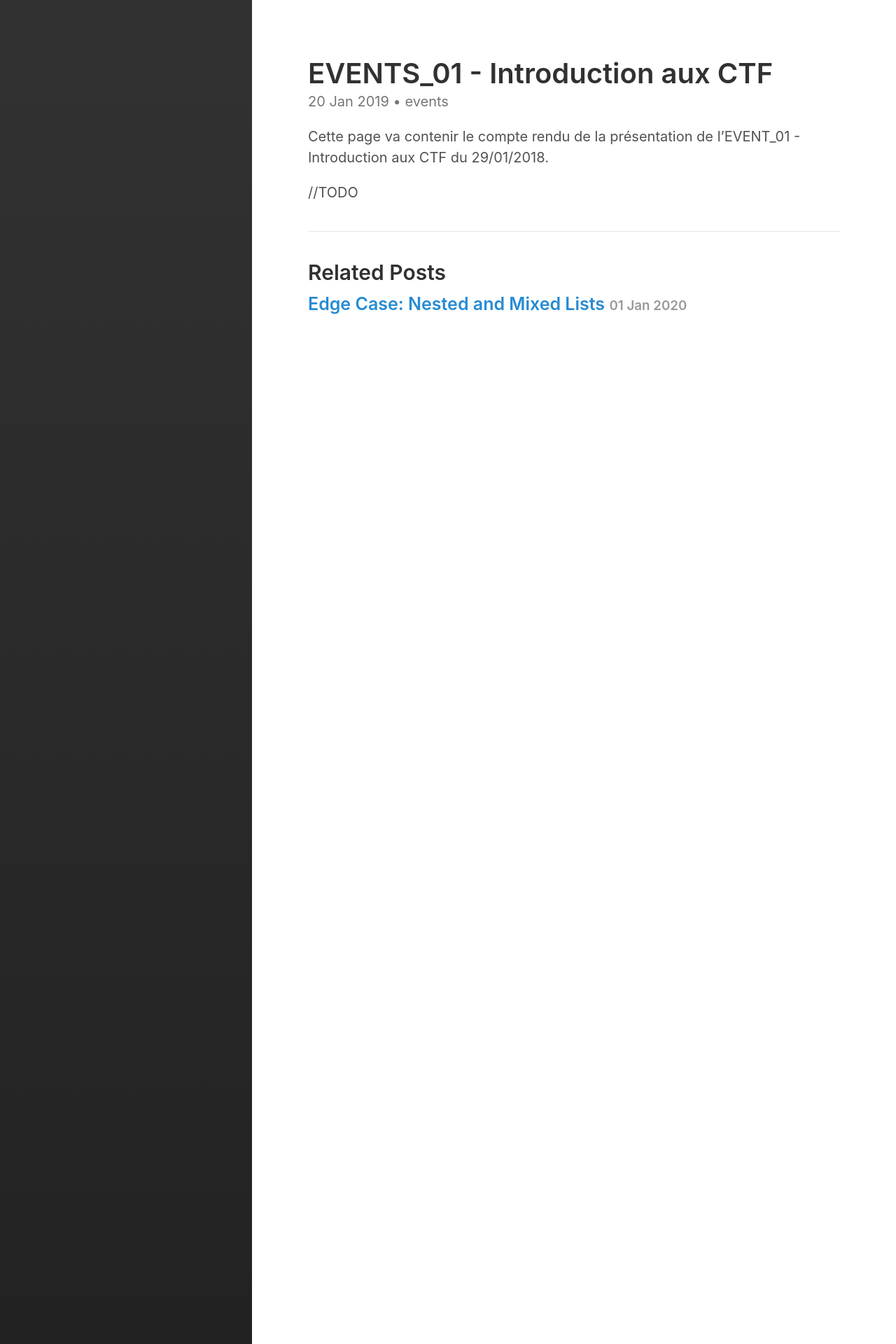
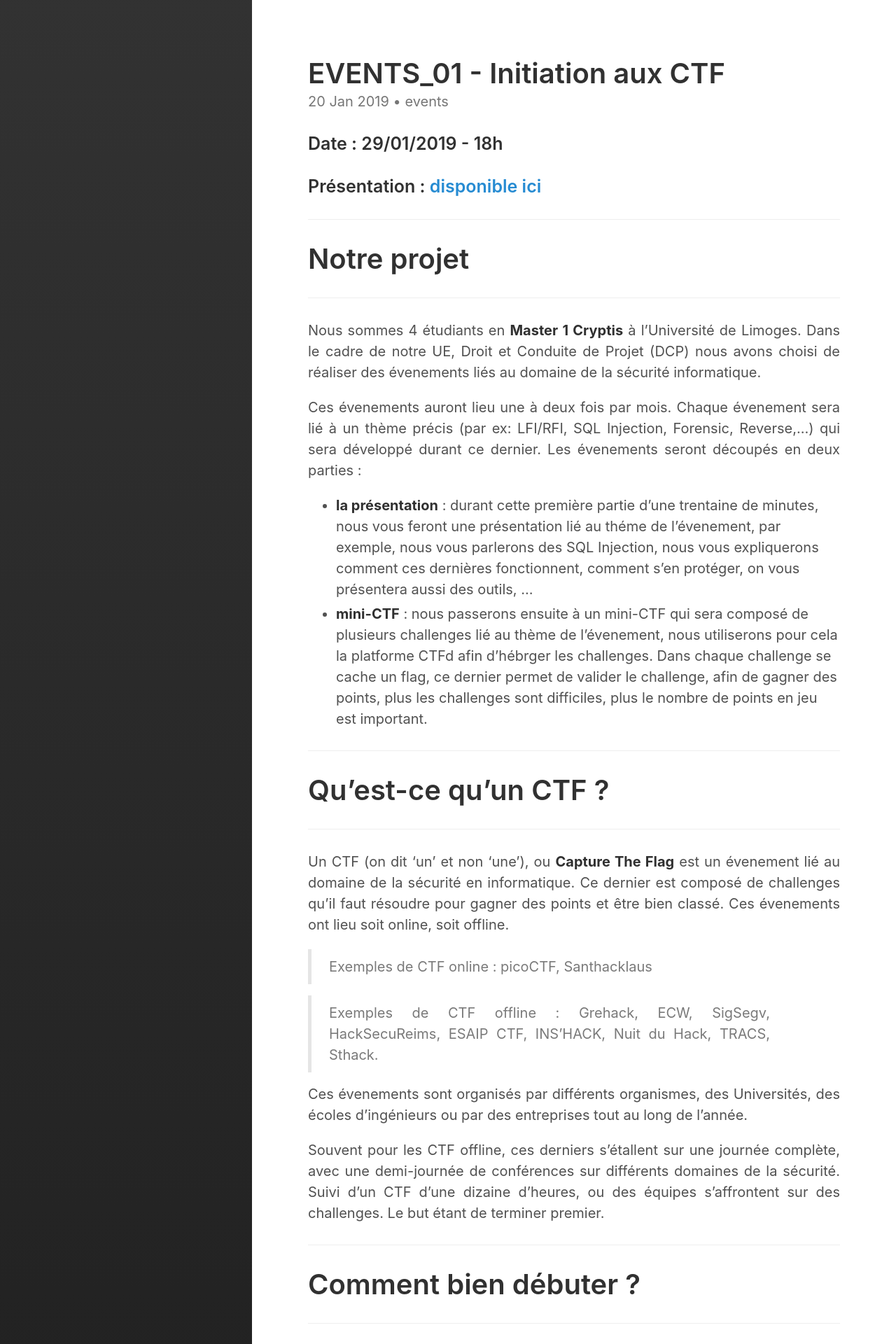
Before and after one commit to TeamCryptis/www, a Jekyll site: the page built from _posts/2019-01-20-events_01.md, in a window 1280 px wide. Shown: the top 1920 px of the page at 70% size. Built offline with Jekyll 4.4.1, drawn with Linux system fonts in a browser that asks for light colours; some of the changed text lies outside the part shown.

Commit message:
Ajout d'un post sur l'EVENT_01

```diff
--- a/_config.yml
+++ b/_config.yml
@@ -4,8 +4,8 @@ highlighter:      rouge
 
 # Setup
 title:            Cryptis CTF
-tagline:          We're a CTF team from Limoges, France
-description:      We're a CTF team from Limoges, France
+tagline:          We're a CTF Team from Limoges, France
+description:      We're a CTF Team from Limoges, France
 url:              http://teamcryptis.fr/
 baseurl:          ''
                   # the optional subpath of your site, e.g. "/blog"
--- a/_posts/2019-01-20-events_01.md
+++ b/_posts/2019-01-20-events_01.md
@@ -1,11 +1,85 @@
 ---
 layout: post
-title: "EVENTS_01 - Introduction aux CTF"
+title: "EVENTS_01 - Initiation aux CTF"
 categories: events
 excerpt_separator:  <!--more-->
 ---
 <!--more-->
 
-Cette page va contenir le compte rendu de la présentation de l'EVENT_01 - Introduction aux CTF du 29/01/2018.
+### Date : 29/01/2019 - 18h
+### Présentation : <a href="https://slides.com/adelalm/event_01" target="_blank">disponible ici</a>
 
-//TODO
+---
+# Notre projet
+---
+
+Nous sommes 4 étudiants en __Master 1 Cryptis__ à l'Université de Limoges. Dans le cadre de notre UE, Droit et Conduite de Projet (DCP) nous avons choisi de réaliser des évenements liés au domaine de la sécurité informatique.
+
+Ces évenements auront lieu une à deux fois par mois. Chaque évenement sera lié à un thème précis (par ex: LFI/RFI, SQL Injection, Forensic, Reverse,...) qui sera développé durant ce dernier. Les évenements seront découpés en deux parties :
+* __la présentation__ : durant cette première partie d'une trentaine de minutes, nous vous feront une présentation lié au théme de l'évenement, par exemple, nous vous parlerons des SQL Injection, nous vous expliquerons comment ces dernières fonctionnent, comment s'en protéger, on vous présentera aussi des outils, ...
+* __mini-CTF__ : nous passerons ensuite à un mini-CTF qui sera composé de plusieurs challenges lié au thème de l'évenement, nous utiliserons pour cela la platforme CTFd afin d'hébrger les challenges. Dans chaque challenge se cache un flag, ce dernier permet de valider le challenge, afin de gagner des points, plus les challenges sont difficiles, plus le nombre de points en jeu est important.
+
+---
+# Qu'est-ce qu'un CTF ?
+---
+
+Un CTF (on dit 'un' et non 'une'), ou __Capture The Flag__ est un évenement lié au domaine de la sécurité en informatique. Ce dernier est composé de challenges qu'il faut résoudre pour gagner des points et être bien classé. Ces évenements ont lieu soit online, soit offline.
+
+> Exemples de CTF online : picoCTF, Santhacklaus
+
+> Exemples de CTF offline : Grehack, ECW, SigSegv, HackSecuReims, ESAIP CTF, INS'HACK, Nuit du Hack, TRACS, Sthack.
+
+Ces évenements sont organisés par différents organismes, des Universités, des écoles d'ingénieurs ou par des entreprises tout au long de l'année.
+
+Souvent pour les CTF offline, ces derniers s'étallent sur une journée complète, avec une demi-journée de conférences sur différents domaines de la sécurité. Suivi d'un CTF d'une dizaine d'heures, ou des équipes s'affrontent sur des challenges. Le but étant de terminer premier.
+
+---
+# Comment bien débuter ?
+---
+
+Il existe des sites sur lesquels on peut retrouver des challenges proches de ceux des CTF. Les plus connus sont __Root-me__ ainsi que __NewbieContest__.
+
+On trouve aussi des plateformes de challenges plus avancées et plus réalises commet __HackTheBox__ qui permet de réaliser des pentests sur différentes VM, afin de trouver deux flags, le premier accessible au niveau "utilisaeur classique" (user) et un second accessible au niveau "administrateur" (root). __Vulnhub__ fonctionne sur le même principe sauf qu'il vous faudra télécharger les ISO des VM afin de les attaquer.
+
+Un bon moyen pour s'améliorer est de lire les résolutions de challenges, les __write-up__. Après avoir réussi un challenge, vous pouvez expliquer les différentes étapes qui vous ont permi de trouver le flag. On appelle ça un write-up.
+
+Vous avez aussi à votre disposition des __listing d'outils__ souvent utilisés en CTF, rangés par catégories.
+
+Si vous aimez regarder des vidéos. Les chaines __LiveOverflow__ et __John Hammond__ sont spécialisées dans le domaine de la sécurité et principalement des CTF. Pensez à vous abonner à ces dernières.
+
+Il est aussi important, si vous voulez vous investir dans ce domaine d'être actif sur __Twitter__ ainsi que sur __Discord__ afin de suivre les différentes communautées de la sécurité informatique.
+
+Pensez aussi que les __entreprises__ apprécis beaucoup le fait qu'un candidat soit actifs dans le monde des CTF, notamment dans le domaine de la sécurité. Pensez à mettre vos pseudo et vos nombre de points des sites de challenges sur votre CV.
+
+---
+# Présentation des catégories
+---
+
+* `stegano` : retrouver une information cachée
+* `reverse` : comprendre ce que fait un programme
+* `web` : challenges liés au Web en général
+* `forensic` : reéliser une recherche d'information sur une masse de donnée
+* `réseaux` : analyser des échanges réseau
+* `crypto` : réaliser de la cryptanalse
+* `misc` : le reste
+* `...`
+
+---
+# Présentation d'outils
+---
+
+* `dirb, dirbuster (GUI)` : permet de réaliser du listing de fichiers/dossiers d'un site web
+* `Sonic Visualiser` : permet de réaliser des analyses spectrale de fichiers audio. On utilise souvent un Layer Spectrogram pour trouver des informations cachées.
+* `Burp Suite` : proxy HTTP le plus connu, il permet d'intercepter du trafic Web, de modifier et de forger des requêtes,...
+* `Wireshark` : c'est un analyseur de protocoles réseaux graphique souvent utilisé, `tshark` est sa version disponible en ligne de commandes
+* `CyberChef` : c'est une application Web pour réaliser un grand nombre d'encodage, de chiffrement, etc.... Cet outils est réalisé par le GCHQ (services secrets Britannique), alors c'est étrange, ne vous amusez donc pas avec des informations sensible sur cette application :).
+* `Python, Bash, Java (lol)` : les langages de scripts les plus utilisés en CTF, simple et efficace, sauf le dernier :) :) :)
+
+---
+# Informations utiles
+---
+
+Vous retrouverez sur ce site :
+* un accès aux présenations
+* une version écrite de ces dernières
+* les corrections de tous les challenges (write-up) disponible le lendemain du CTF.
--- a/_sass/hydeout/_base.scss
+++ b/_sass/hydeout/_base.scss
@@ -6,6 +6,10 @@
   -webkit-box-sizing: border-box;
      -moz-box-sizing: border-box;
           box-sizing: border-box;
+}
+
+p {
+  text-align: justify;
 }
 
 html,
```
